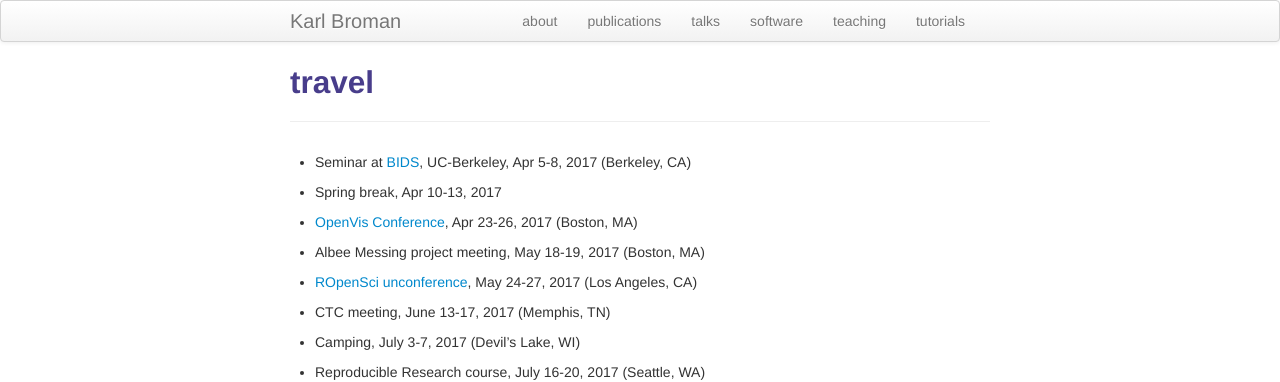
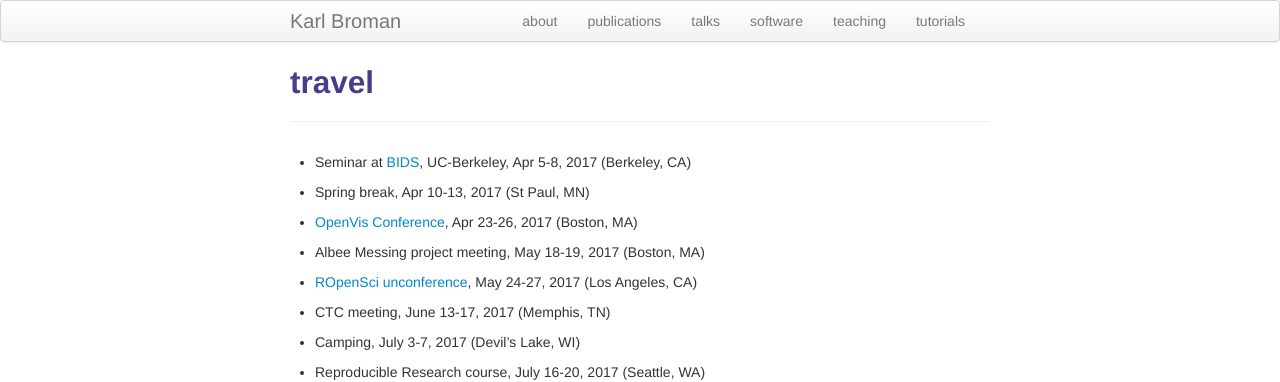
Before and after one commit to kbroman/kbroman.github.io, a Jekyll site: the page built from pages/travel.md, in a window 1280 px wide. Shown: the top 382 px of the page. Built offline with Jekyll 4.4.1, drawn with Linux system fonts in a browser that asks for light colours.

Commit message:
pages/travel: small change

```diff
--- a/pages/travel.md
+++ b/pages/travel.md
@@ -275,7 +275,7 @@ title: travel
 
 - Seminar at [BIDS](https://bids.berkeley.edu/), UC-Berkeley, Apr 5-8, 2017 (Berkeley, CA)
 
-- Spring break, Apr 10-13, 2017
+- Spring break, Apr 10-13, 2017 (St Paul, MN)
 
 - [OpenVis Conference](https://openvisconf.com), Apr 23-26, 2017 (Boston, MA)
 
```
